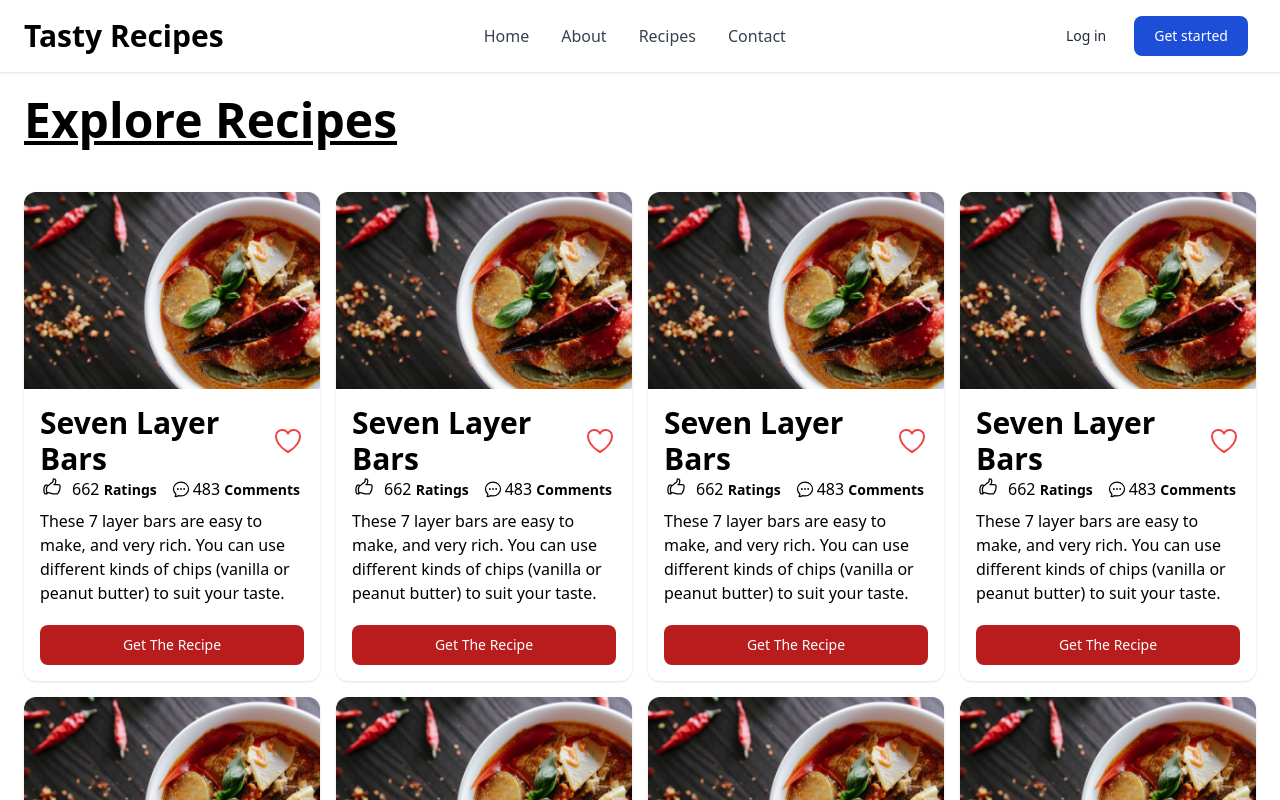
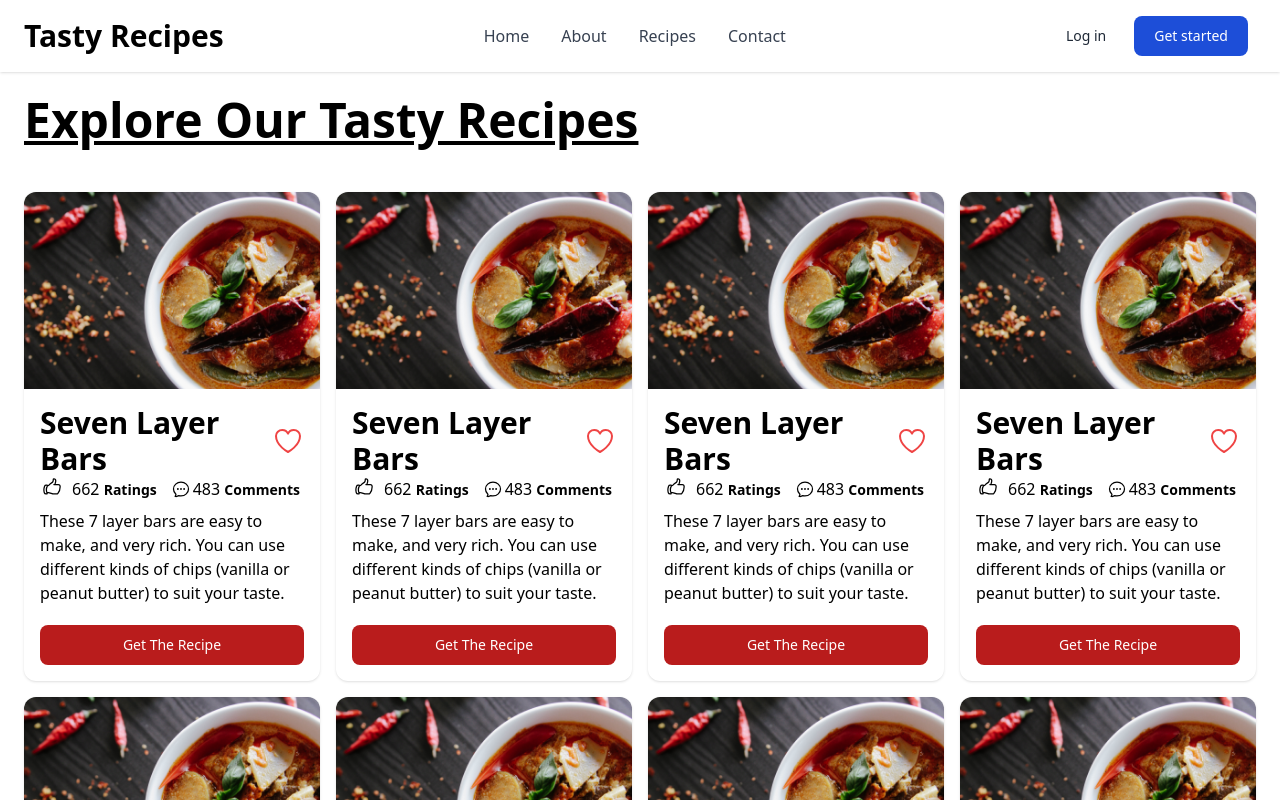
Before and after one commit to Jon-Felipe/Tasty-React, a React (Vite) app: page /recipes in a window 1280 px wide. Shown: the top 800 px of the page. Built offline with nearby package versions, Linux system fonts and the light colour scheme.

Commit message:
changed text

```diff
--- a/src/pages/Recipes.tsx
+++ b/src/pages/Recipes.tsx
@@ -11,7 +11,7 @@ const Recipes = (props: Props) => {
   return (
     <article>
       <h3 className='text-5xl font-semibold mb-12 underline'>
-        Explore Recipes
+        Explore Our Tasty Recipes
       </h3>
       <div className='grid grid-cols-1 md:grid-cols-2 lg:grid-cols-4 gap-4'>
         {recipes.map((recipe: RecipeType) => {
```
